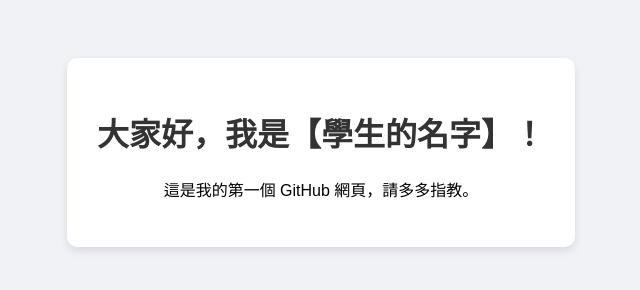
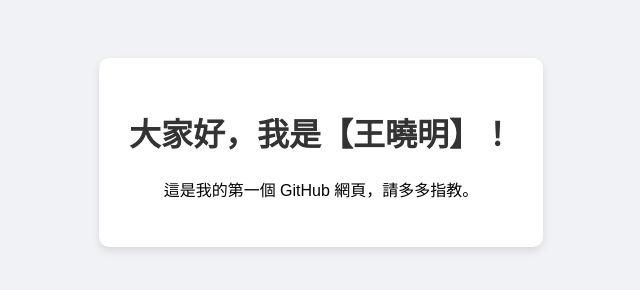
Before and after one commit to 111jamie/check2, a plain HTML site: page index.html in a window 1280 px wide. Shown: the whole page, without its empty margins (319-959 px from the left). Drawn offline with Linux system fonts and the light colour scheme.

Commit message:
新增readme

```diff
--- a/index.html
+++ b/index.html
@@ -28,7 +28,7 @@
 
 <body>
     <div class="card">
-        <h1>大家好，我是【學生的名字】！</h1>
+        <h1>大家好，我是【王曉明】！</h1>
         <p>這是我的第一個 GitHub 網頁，請多多指教。</p>
     </div>
 </body>
```
Also changed, not shown: readme.txt (added).
